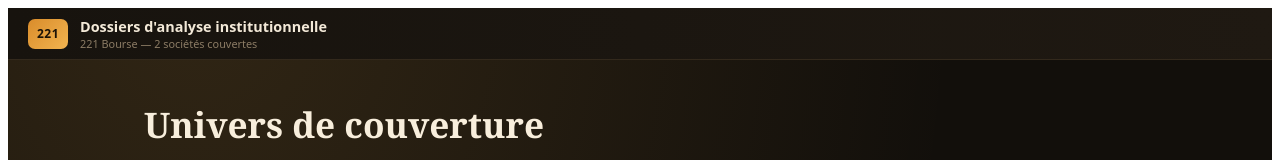
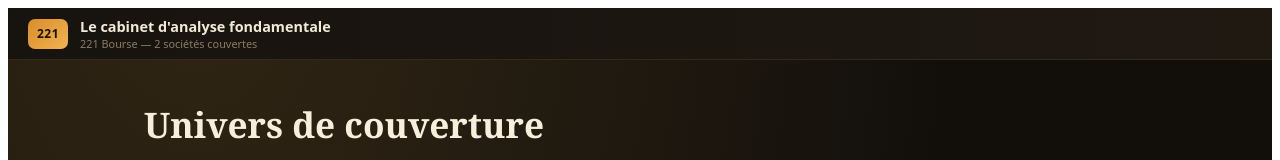
Before and after one commit to Gregangel59/dossier, a React (Vite) app: page / in a window 1280 px wide. Shown: the top 160 px of the page. Built offline with nearby package versions, Linux system fonts and the light colour scheme.

Commit message:
Add files via upload

```diff
--- a/src/pages/Dossier.jsx
+++ b/src/pages/Dossier.jsx
@@ -159,7 +159,7 @@ export default function Dossier() {
               textTransform: "uppercase",
             }}
           >
-            Analyse Institutionnelle — {modules.length} modules
+            Le cabinet d'analyse fondamentale — {modules.length} modules
           </div>
         </div>
         <div style={{ marginLeft: "auto", display: "flex", gap: "0.5rem", alignItems: "center", flexShrink: 0 }}>
--- a/src/pages/Home.jsx
+++ b/src/pages/Home.jsx
@@ -178,7 +178,7 @@ export default function Home() {
       <header className="hp-header">
         <div className="hp-logo" aria-hidden="true">221</div>
         <div className="hp-header-title">
-          <div className="hp-header-name">Dossiers d'analyse institutionnelle</div>
+          <div className="hp-header-name">Le cabinet d'analyse fondamentale</div>
           <div className="hp-header-sub">221 Bourse — {n} {n > 1 ? "sociétés couvertes" : "société couverte"}</div>
         </div>
       </header>
```
